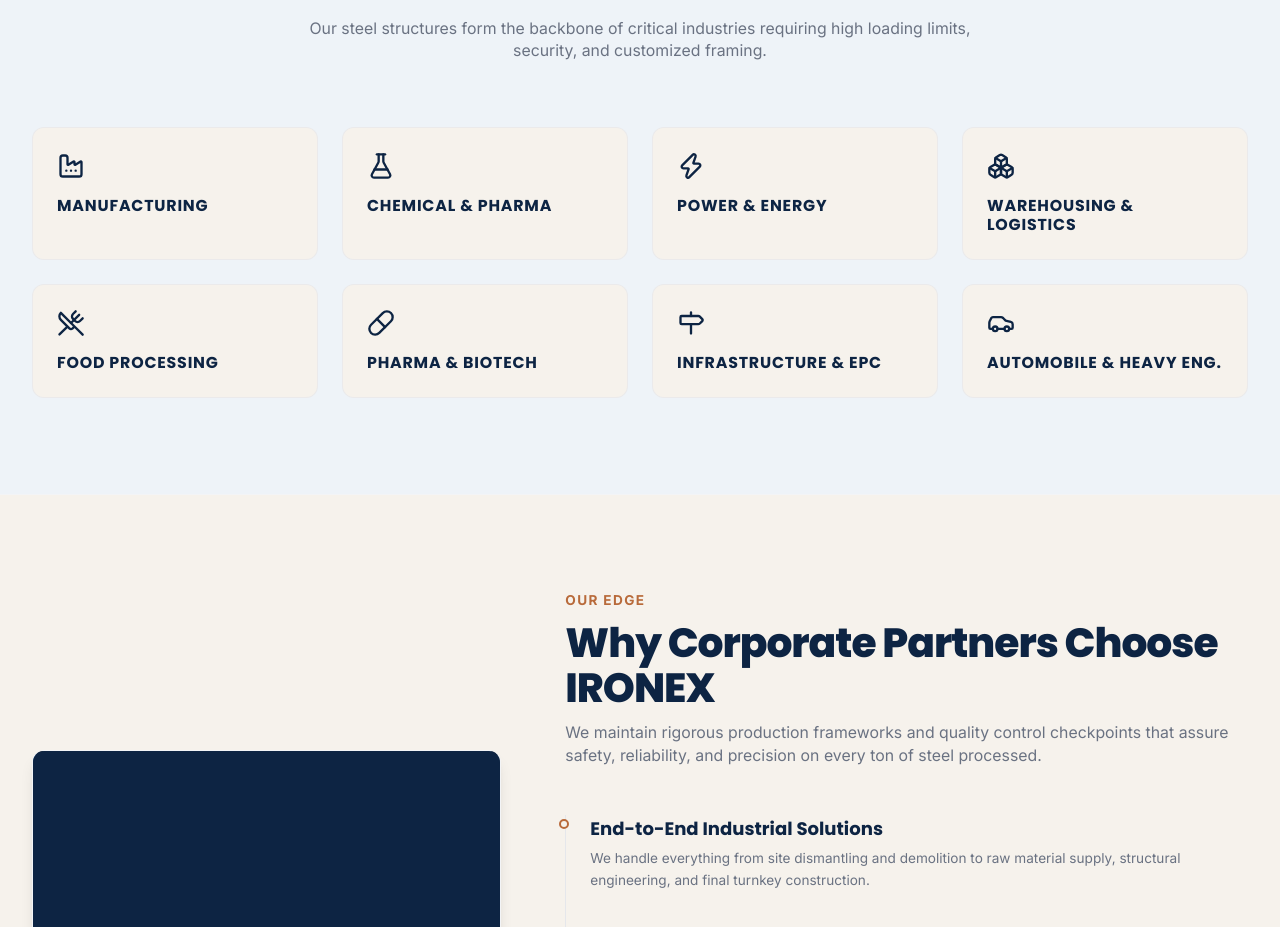
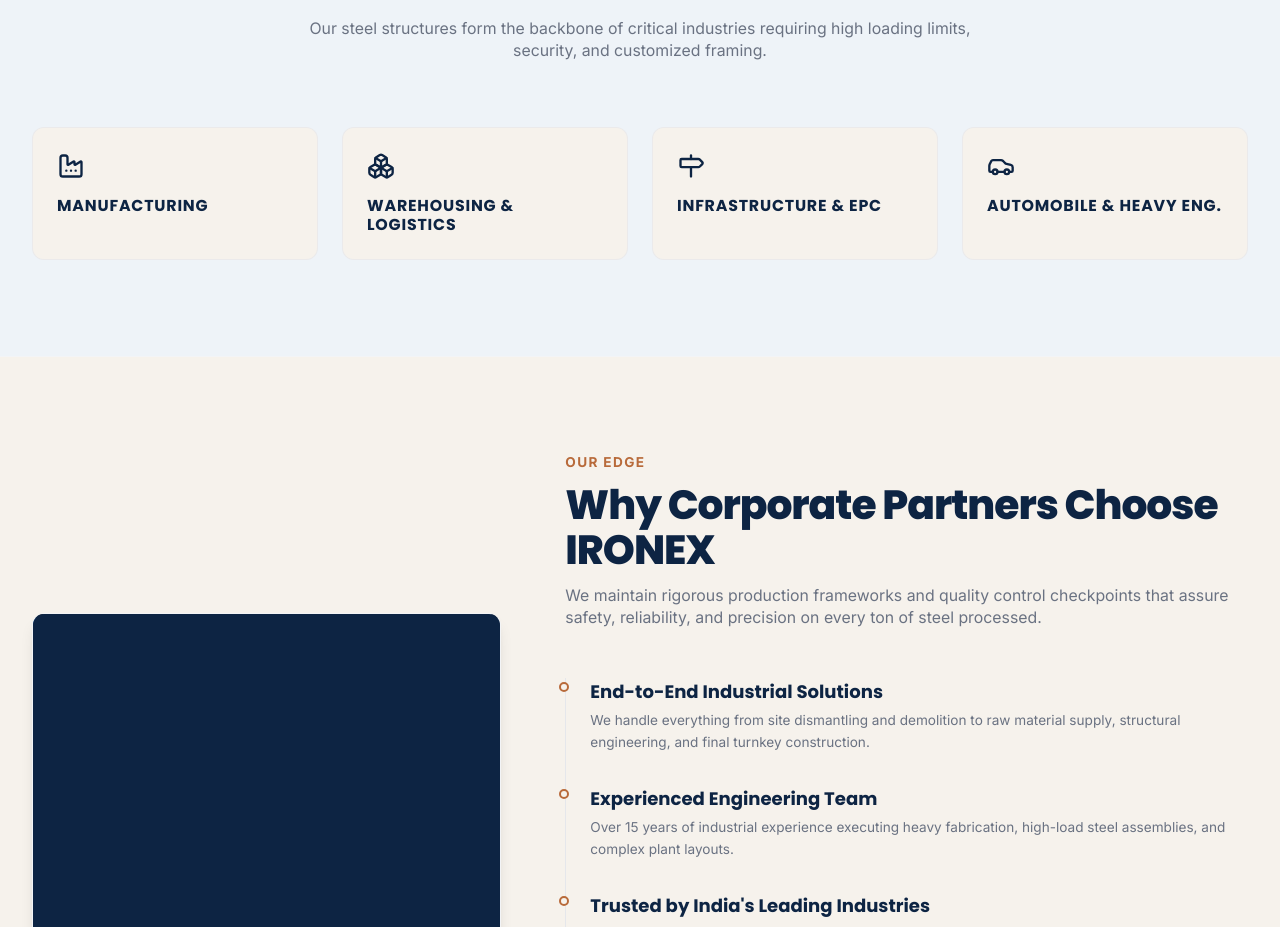
Before and after one commit to NextGen-Digital-Services/ironex-steel-and-infra-llp-final, a React (Vite) app: page / in a window 1280 px wide. Shown: the part 4702-5629 px from the top of the page. Built offline with nearby package versions, Linux system fonts and the light colour scheme.

Commit message:
home page update

```diff
--- a/src/pages/Home.tsx
+++ b/src/pages/Home.tsx
@@ -1,11 +1,7 @@
 import { Link } from 'react-router-dom';
 import {
   Factory,
-  FlaskConical,
-  Zap,
   Boxes,
-  UtensilsCrossed,
-  Pill,
   Milestone,
   Car,
   ArrowRight,
@@ -166,11 +162,7 @@
 
   const industries = [
     { name: 'Manufacturing', icon: <Factory size={28} /> },
-    { name: 'Chemical & Pharma', icon: <FlaskConical size={28} /> },
-    { name: 'Power & Energy', icon: <Zap size={28} /> },
     { name: 'Warehousing & Logistics', icon: <Boxes size={28} /> },
-    { name: 'Food Processing', icon: <UtensilsCrossed size={28} /> },
-    { name: 'Pharma & Biotech', icon: <Pill size={28} /> },
     { name: 'Infrastructure & EPC', icon: <Milestone size={28} /> },
     { name: 'Automobile & Heavy Eng.', icon: <Car size={28} /> },
   ];
```
